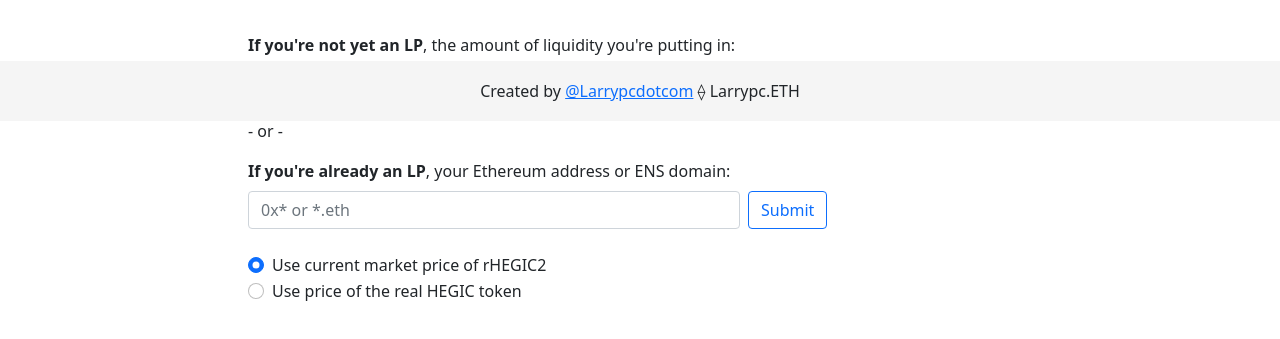
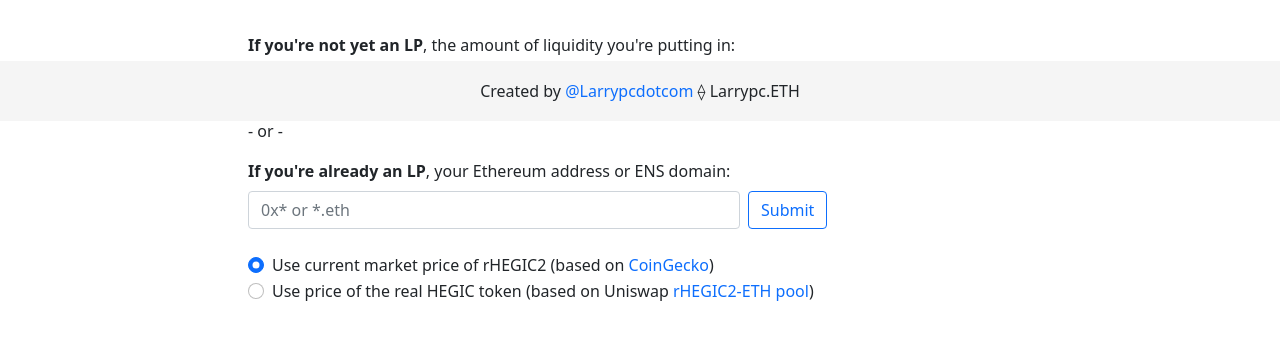
Before and after one commit to larry0x/hegic-yield-estimator, a website: page index.html in a window 1280 px wide. Shown: the part 679-1018 px from the top of the page. Drawn offline with nearby package versions, Linux system fonts and the light colour scheme; a script that the page names is missing.

Commit message:
Minor updates

```diff
--- a/css/master.css
+++ b/css/master.css
@@ -14,6 +14,10 @@
 
 h1, h2 {
   margin-bottom: 0;
+}
+
+a {
+  text-decoration: none;
 }
 
 .navbar-transparent {
--- a/index.html
+++ b/index.html
@@ -251,12 +251,14 @@
             <input class="form-check-input" type="radio" name="usePriceRadios" id="useRHegicPriceRadio" value="useRHegicPrice" checked>
             <label class="form-check-label" for="useRHegicPriceRadio">
               Use current market price of rHEGIC2
+              (based on <a href="https://www.coingecko.com/en/coins/hegic">CoinGecko</a>)
             </label>
           </div>
           <div class="form-check">
             <input class="form-check-input" type="radio" name="usePriceRadios" id="useHegicPriceRadio" value="useHegicPrice">
             <label class="form-check-label" for="useHegicPriceRadio">
               Use price of the real HEGIC token
+              (based on Uniswap <a href="https://info.uniswap.org/pair/0x51996fc38c8d839abd6c2db9a4c221df1cb487a0">rHEGIC2-ETH pool</a>)
             </label>
           </div>
         </div>
```
